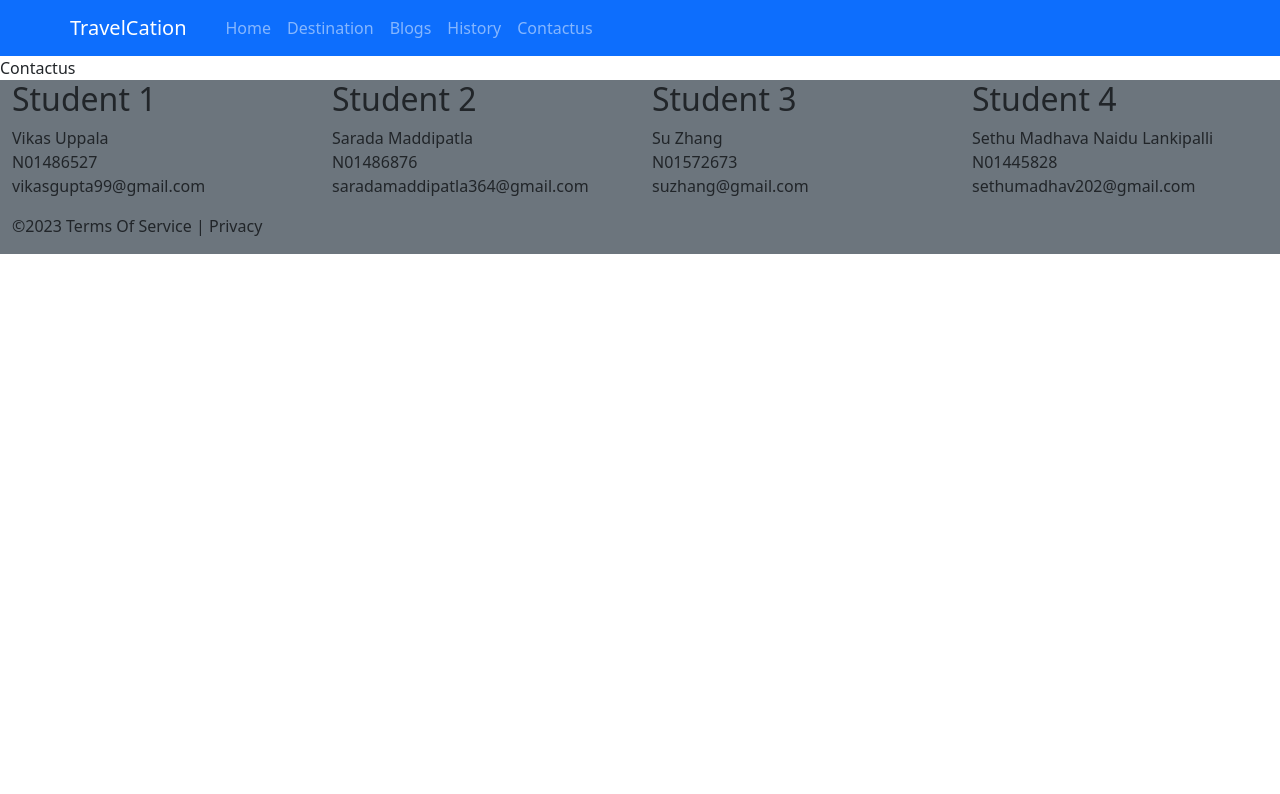
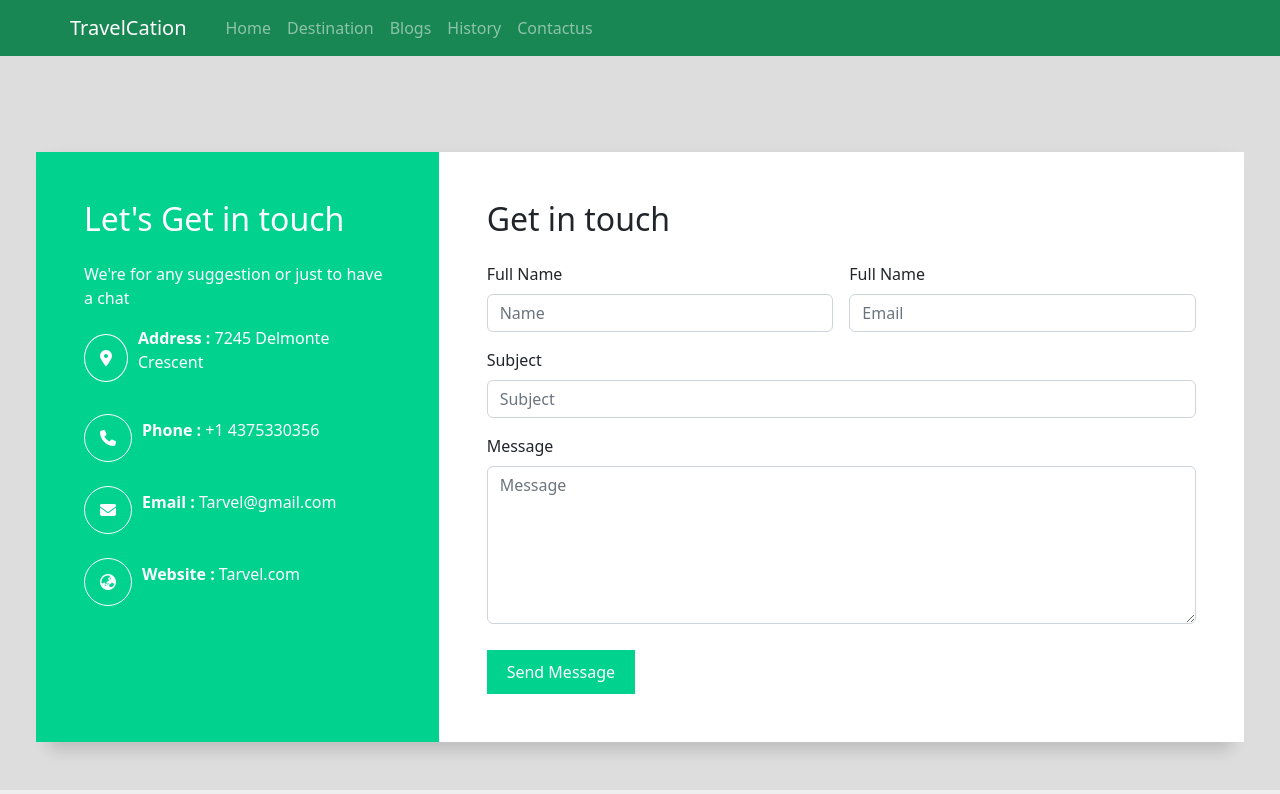
Before and after one commit to vks99/TravelWebsite, a React (Create React App) app in the folder travel-client/: page /Contactus in a window 1280 px wide. Shown: the top 794 px of the page. Built offline with nearby package versions, Linux system fonts and the light colour scheme.

Commit message:
added contact us page and header footer

```diff
--- a/travel-client/public/index.html
+++ b/travel-client/public/index.html
@@ -18,6 +18,8 @@
     rel="stylesheet"
     href="https://cdnjs.cloudflare.com/ajax/libs/ionicons/2.0.1/css/ionicons.min.css"
     />
+
+    <link rel="stylesheet" href="https://cdnjs.cloudflare.com/ajax/libs/font-awesome/6.3.0/css/all.min.css" integrity="sha512-SzlrxWUlpfuzQ+pcUCosxcglQRNAq/DZjVsC0lE40xsADsfeQoEypE+enwcOiGjk/bSuGGKHEyjSoQ1zVisanQ==" crossorigin="anonymous" referrerpolicy="no-referrer" />
     <!--
       manifest.json provides metadata used when your web app is installed on a
       user's mobile device or desktop. See https://developers.google.com/web/fundamentals/web-app-manifest/
--- a/travel-client/src/App.css
+++ b/travel-client/src/App.css
@@ -1,11 +1,4 @@
-.App {
-  text-align: center;
-}
 
-.App-logo {
-  height: 40vmin;
-  pointer-events: none;
-}
 
 @media (prefers-reduced-motion: no-preference) {
   .App-logo {
@@ -13,20 +6,6 @@
   }
 }
 
-.App-header {
-  background-color: #282c34;
-  min-height: 100vh;
-  display: flex;
-  flex-direction: column;
-  align-items: center;
-  justify-content: center;
-  font-size: calc(10px + 2vmin);
-  color: white;
-}
-
-.App-link {
-  color: #61dafb;
-}
 
 @keyframes App-logo-spin {
   from {
@@ -41,3 +20,44 @@
     margin-left: 15px !important ;/* if the nav is on the right */
     margin-right: 15px;
  }
+
+.form-left-side{
+  background-color: #01D28E;
+}
+
+.icon{
+  padding:15px;
+  border:1px solid  #fff;
+  border-radius:50%;
+  margin-right: 10px;
+}
+
+.form-right-side{
+  background-color: #fff;
+}
+
+.button{
+  background-color: #01D28E;
+  color: #fff;
+  border: none;
+  padding: 10px 20px;
+  margin-top:10px;
+}
+
+.main-heading {
+  display: flex;
+  flex-direction: column;
+  min-height: 100vh;
+}
+
+.main-content {
+  flex: 1;
+  background-color: #DDDDDD;
+}
+
+.footer {
+  background-color: #EEEEEE;
+  color: black;
+  text-align: center;
+  margin-top: auto;
+}
--- a/travel-client/src/App.tsx
+++ b/travel-client/src/App.tsx
@@ -18,8 +18,9 @@ import Header from './components/header';
 
 function App() {
   return(
-    <div>
+    <div className='main-heading'>
         <Navigation />
+     <div className='main-content'>
         <Routes>
             <Route path='/Signup' element={<Signup />}/>
             <Route path='/Login' element={<Login />}/>
@@ -31,8 +32,13 @@ function App() {
             <Route path='/Contactus' element={<Contactus />}/>
             <Route path='/Payment' element={<Payment />}/>
         </Routes>
+        </div>
+        <div className='footer'>
         <Footer />
+        </div>
+
     </div>
+
 );
 }
 
--- a/travel-client/src/components/footer.tsx
+++ b/travel-client/src/components/footer.tsx
@@ -2,8 +2,8 @@ import { NavLink } from 'react-router-dom';
 
 const Footer=()=>{
     return(
-            <div className='main-footer' >
-            <div className='container-fluid bg-secondary'>
+            <div className='main-footer d-flex flex-column h-100' >
+            <div className='container-fluid flex-grow-1'>
                 <div className='row'>
                   <div className='col'>
                       <h2>Student 1</h2>
--- a/travel-client/src/pages/Contactus.tsx
+++ b/travel-client/src/pages/Contactus.tsx
@@ -1,9 +1,59 @@
 import { NavLink } from 'react-router-dom';
+import '../App.css'
 
 const Contactus=()=>{
     return(
-        <div>
-            Contactus
+        <div className="container-fluid p-5">
+            <div className="contact-form shadow rounded mt-5">
+                <div className="row">
+                    <div className="col-md-4 form-left-side p-5  text-white">
+                        <h2 className='mb-4'>Let's Get in touch</h2>
+                        <p>We're for any suggestion or just to have a chat</p>
+                        <div className="contact-us">
+                            <div className="address d-flex align-items-center mb-4">
+                                <i className='fa-solid fa-location-dot icon'></i>
+                                <p><b>Address : </b>7245 Delmonte Crescent</p>
+                            </div>
+                            <div className="phone d-flex align-items-center mb-4">
+                                <i className='fa-solid fa-phone icon'></i>
+                                <p><b>Phone : </b>+1 4375330356</p>
+                            </div>
+                            <div className="Email d-flex align-items-center mb-4">
+                                <i className='fa-solid fa-envelope icon'></i>
+                                <p><b>Email : </b>Tarvel@gmail.com</p>
+                            </div>
+                            <div className="website d-flex align-items-center mb-4">
+                                <i className='fa-solid fa-earth-asia icon'></i>
+                                <p><b>Website : </b>Tarvel.com</p>
+                            </div>
+                        </div>
+                    </div>
+                    <div className="col-md-8 form-right-side p-5 ">
+                        <h2 className='mb-4'>Get in touch</h2>
+                        <form className='row g-3'>
+                            <div className="col-md-6">
+                                <label htmlFor="FullName" className='form-label'>Full Name</label>
+                                <input type="text" className='form-control' placeholder='Name'/>
+                            </div>
+                            <div className="col-md-6">
+                                <label htmlFor="Email" className='form-label'>Full Name</label>
+                                <input type="email" className='form-control' placeholder='Email'/>
+                            </div>
+                            <div className="col-12">
+                                <label htmlFor="inputSubject" className='form-label'>Subject</label>
+                                <input type="text" className='form-control' placeholder='Subject'/>
+                            </div>
+                            <div className="col-12">
+                                <label htmlFor="inputMessage" className='form-label'>Message</label>
+                                <textarea className='form-control' rows={6} placeholder='Message'></textarea>
+                            </div>
+                            <div className="col-12">
+                                <button className='button' type="submit">Send Message</button>
+                            </div>
+                        </form>
+                    </div>
+                </div>
+            </div>
         </div>
     )
 }
--- a/travel-client/src/pages/Navigation.tsx
+++ b/travel-client/src/pages/Navigation.tsx
@@ -4,21 +4,8 @@ import { Navbar, Nav,Container } from 'react-bootstrap';
 const Navigation=()=>{
     return(
       <div className='main-nav'>
-      {/* <Navbar bg="success" expand="lg">
-      <Navbar.Brand href="/">My Website</Navbar.Brand>
-      <Navbar.Toggle aria-controls="basic-navbar-nav" />
-      <Navbar.Collapse id="basic-navbar-nav">
-        <Nav className="me-auto ">
-          <NavLink to="/">Home</NavLink>
-          <NavLink to="/Destination">Destination</NavLink>
-          <NavLink to="/Blogs">Blogs </NavLink>
-          <NavLink to="/History">History </NavLink>
-          <NavLink to="/Contactus">Contactus</NavLink>
-        </Nav>
-      </Navbar.Collapse>
-    </Navbar> */}
 
-        <Navbar bg="primary" variant="dark">
+        <Navbar bg='success' variant="dark">
             <Container>
                 <Navbar.Brand href="/">TravelCation</Navbar.Brand>
                     <Nav className="me-auto">
```
Also changed, not shown: travel-client/public/contactusimg1.jpg (added), 1 other file (tests, documents, lock files or other folders).
